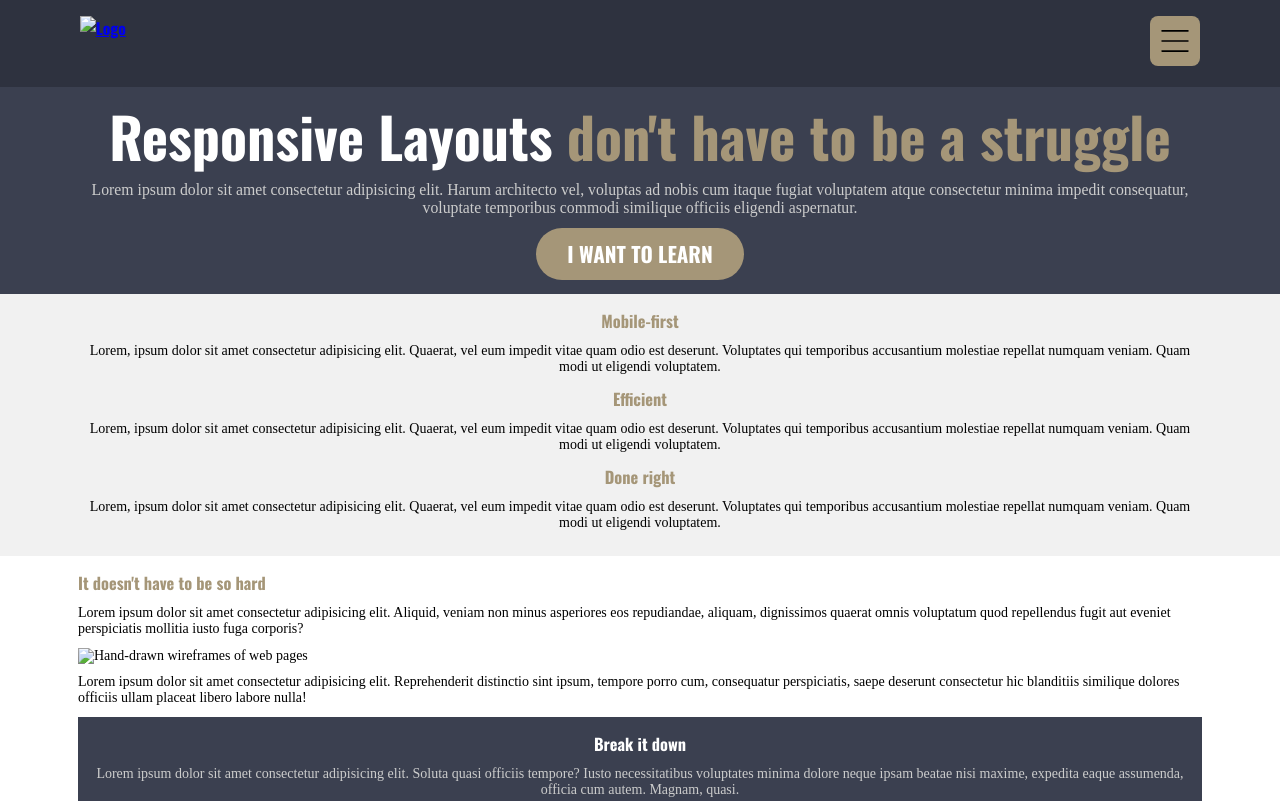
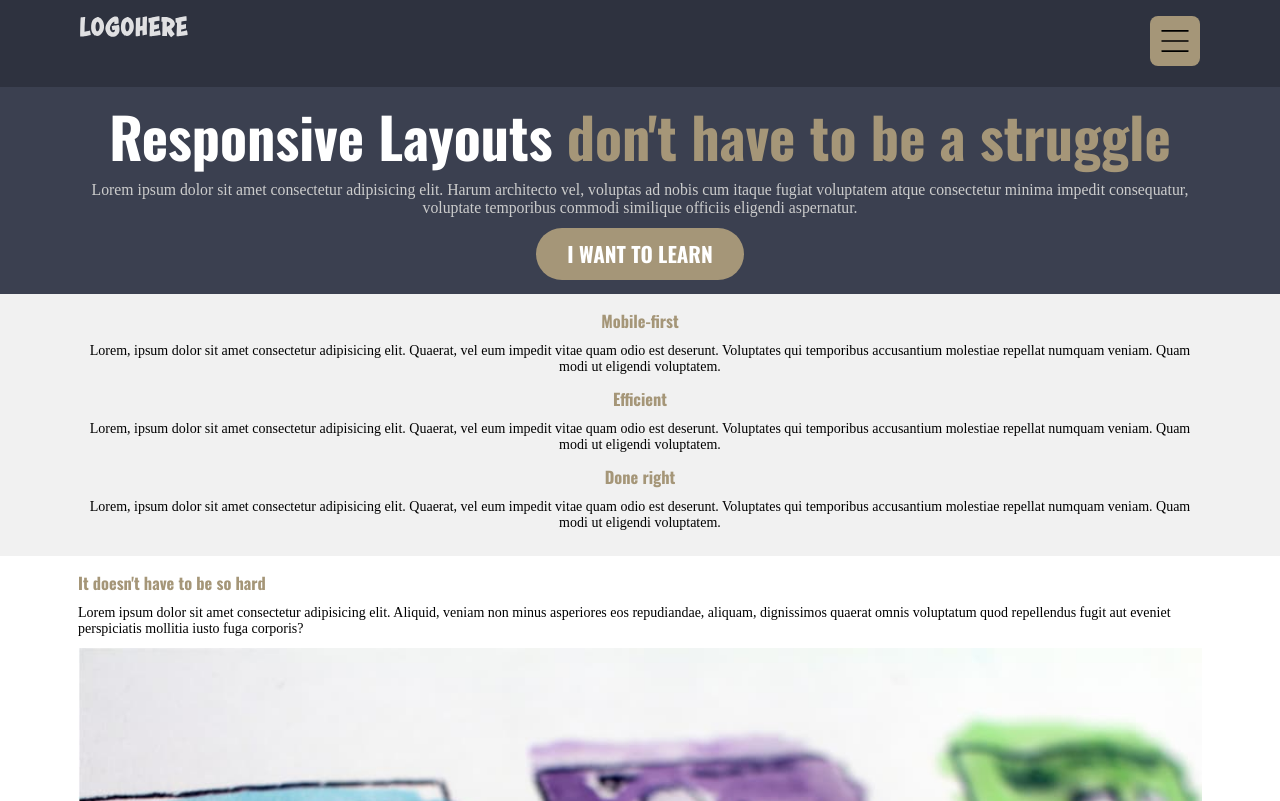
Before and after one commit to shivaprakash-sudo/conquering-responsive-layouts, a plain HTML site: page index.html in a window 1280 px wide. Shown: the top 801 px of the page. Drawn offline with nearby package versions, Linux system fonts and the light colour scheme; the site is published under a folder, as on GitHub Pages, so addresses that start at the root find nothing.

Commit message:
fixed image display problem

```diff
--- a/index.html
+++ b/index.html
@@ -19,7 +19,7 @@
 <body>
     <header class="header txt-center">
         <div class="container d-flex">
-            <a href="index.html" class="logo-link"><img class="logo" src="/resources/images/logo.svg" alt="Logo"></a>
+            <a href="index.html" class="logo-link"><img class="logo" src="resources/images/logo.svg" alt="Logo"></a>
             <div class="btn-menu-container"><button class="btn-menu">
                 <svg class="btn-menu-svg" data-name="Layer 3" xmlns="http://www.w3.org/2000/svg" viewBox="0 0 128 128"><path d="M97.092 36.078H30.908a2.111 2.111 0 0 0 0 4.222h66.184a2.111 2.111 0 0 0 0-4.222zM97.092 61.889H30.908a2.111 2.111 0 0 0 0 4.222h66.184a2.111 2.111 0 0 0 0-4.222zM97.092 87.7H30.908a2.111 2.111 0 0 0 0 4.222h66.184a2.111 2.111 0 0 0 0-4.222z"/></svg>
             </button></div>
@@ -70,7 +70,7 @@
                 <article>
                     <h3 class="heading-theme">It doesn't have to be so hard</h3>
                     <p>Lorem ipsum dolor sit amet consectetur adipisicing elit. Aliquid, veniam non minus asperiores eos repudiandae, aliquam, dignissimos quaerat omnis voluptatum quod repellendus fugit aut eveniet perspiciatis mollitia iusto fuga corporis?</p>
-                    <img src="/resources/images/the-image.jpg" alt="Hand-drawn wireframes of web pages">
+                    <img src="resources/images/the-image.jpg" alt="Hand-drawn wireframes of web pages">
                     <p>Lorem ipsum dolor sit amet consectetur adipisicing elit. Reprehenderit distinctio sint ipsum, tempore porro cum, consequatur perspiciatis, saepe deserunt consectetur hic blanditiis similique dolores officiis ullam placeat libero labore
                         nulla!
                     </p>
```
